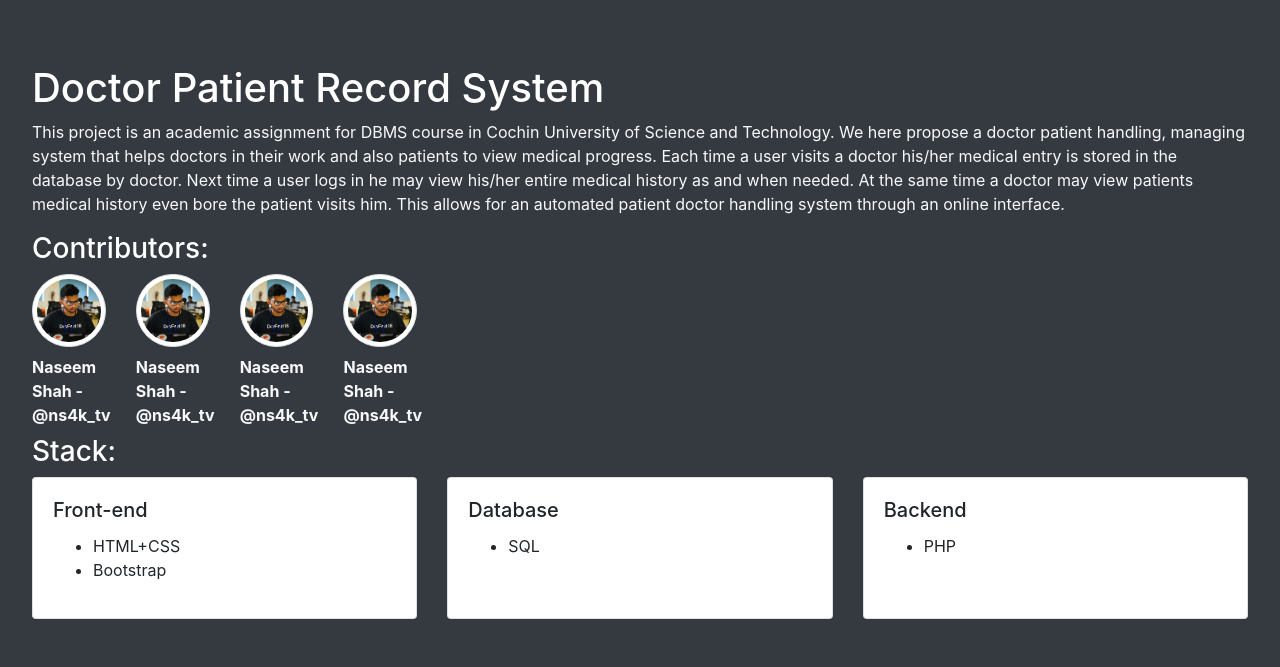
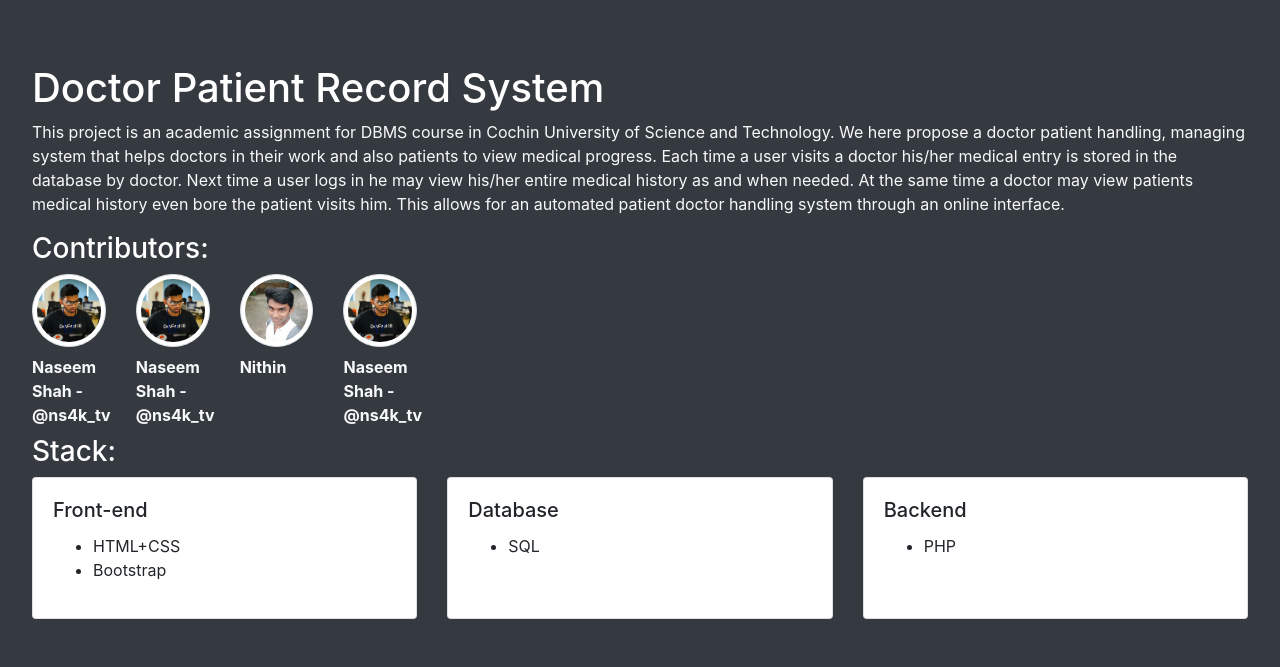
Before and after one commit to naseemshah/doctor-patient-record-system, a PHP site: page / in a window 1280 px wide. Shown: the top 667 px of the page. Run offline with PHP 8.4, Linux system fonts and the light colour scheme.

Commit message:
Added contributor

```diff
--- a/index.php
+++ b/index.php
@@ -34,8 +34,8 @@
             <p class="name font-weight-bold text-light my-2 mx-auto ">Naseem Shah - @ns4k_tv</p>
         </div>
         <div class="col col-lg-1 col-md-1 col-sm-3 col-3 ">
-            <img src="assets/img/naseem.jpg" alt="" class="dp rounded-circle img-thumbnail">
-            <p class="name font-weight-bold text-light my-2 mx-auto ">Naseem Shah - @ns4k_tv</p>
+            <img src="assets/img/Nithin.jpg" alt="" class="dp rounded-circle img-thumbnail">
+            <p class="name font-weight-bold text-light my-2 mx-auto ">Nithin</p>
         </div>
         <div class="col col-lg-1 col-md-1 col-sm-3 col-3 ">
             <img src="assets/img/naseem.jpg" alt="" class="dp rounded-circle img-thumbnail">
```
Also changed, not shown: assets/img/Nithin.jpg (added).
